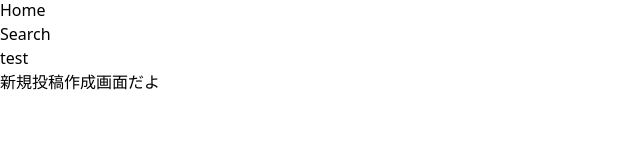
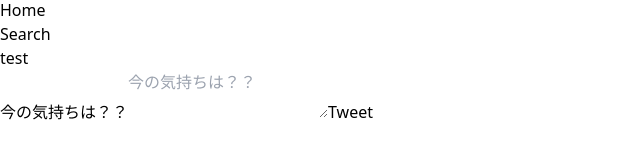
Before and after one commit to givery-bootcamp/dena-2024-team8, a React (Vite) app in the folder frontend/: page /posts/new in a window 1280 px wide. Shown: the part 374-532 px from the top of the page, without its empty margins (0-640 px from the left). Built offline with nearby package versions, Linux system fonts and the light colour scheme.

Commit message:
[add]細かい変更を加えました

```diff
--- a/frontend/src/features/posts/CreatePost.tsx
+++ b/frontend/src/features/posts/CreatePost.tsx
@@ -1,8 +1,10 @@
+import PostForm from "../../components/form/PostForm"
+
 export const CreatePost = () =>{
 
     return (
         <div>
-            新規投稿作成画面だよ
+            <PostForm />
         </div>
     )
 }
```
